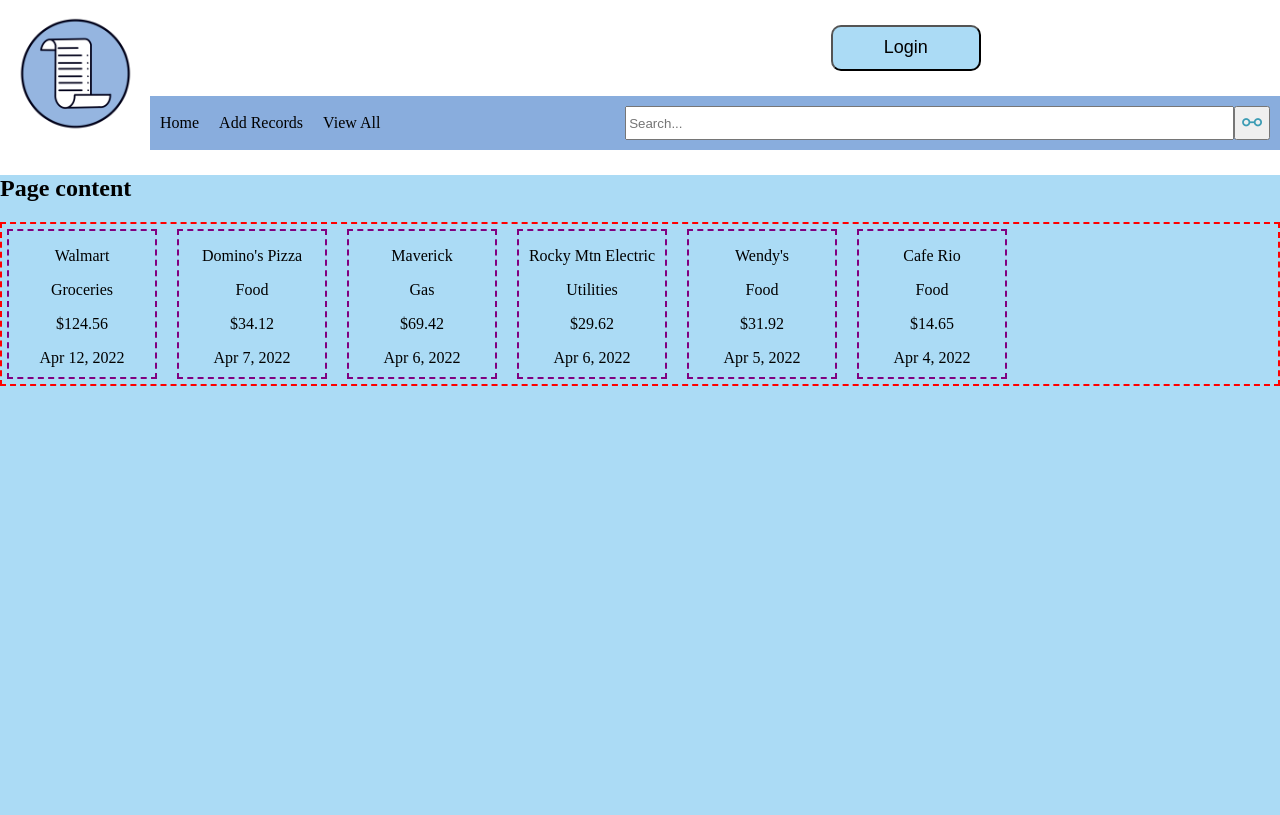
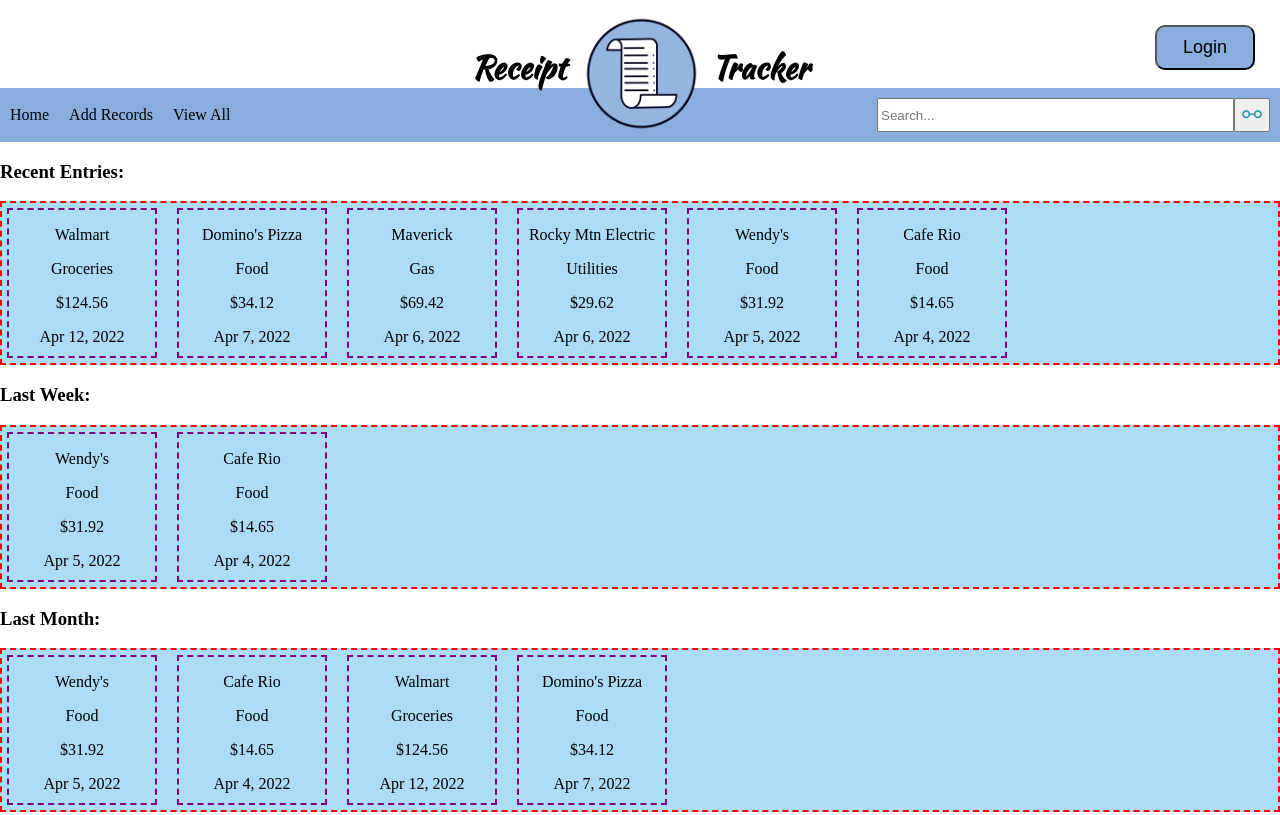
Before and after one commit to hansen-ri/Receipt-Tracker, a website built with Vite: page index.html in a window 1280 px wide. Built offline with nearby package versions, Linux system fonts and the light colour scheme.

Commit message:
node and header tweaks

```diff
--- a/index.html
+++ b/index.html
@@ -5,17 +5,23 @@
     <meta http-equiv="X-UA-Compatible" content="IE=edge" />
     <meta name="viewport" content="width=device-width, initial-scale=1.0" />
     <link rel="stylesheet" href="styles/general.css" />
+    <link href="https://fonts.googleapis.com/css2?family=Kaushan+Script&display=swap" rel="stylesheet">
     <title>Reciept Tracker | Home</title>
   </head>
   <body>
     <header>
-      <div id="banner">
+      <div id="banner_logo">
+        <h1>Receipt</h1>
         <img
           src="/images/Untitled_Artwork.png"
           alt="Receipt Logo"
           id="logo_img"
         />
+        <h1>Tracker</h1>
+      </div>
       <button id="login_btn">Login</button>
+    </header>
+    <main>
       <nav>
         <div><a class="active">Home</a></div>
         <div><a>Add Records</a></div>
@@ -25,12 +31,8 @@
           <button id="search_icon" type="submit"></button>
         </form>
       </nav>
-      </div>
-    </header>
-    <div id="seperator"></div>
-    <main>
-      <h2>Page content</h2>
-      <div id="gallery">
+      <h3>Recent Entries:</h3>
+      <div class="gallery">
         <!-- Example receipt -->
         <div class="receipt_preview">
           <p class="receipt_retailer">Walmart</p>
@@ -70,6 +72,48 @@
         </div>
         <!--  -->
       </div>
+      <h3>Last Week:</h3>
+      <div class="gallery">
+        <div class="receipt_preview">
+          <p class="receipt_retailer">Wendy's</p>
+          <p class="receipt_type">Food</p>
+          <p class="receipt_total">$31.92</p>
+          <p class="receipt_date">Apr 5, 2022</p>
+        </div>
+        <div class="receipt_preview">
+          <p class="receipt_retailer">Cafe Rio</p>
+          <p class="receipt_type">Food</p>
+          <p class="receipt_total">$14.65</p>
+          <p class="receipt_date">Apr 4, 2022</p>
+        </div>
+      </div>
+      <h3>Last Month:</h3>
+      <div class="gallery">
+        <div class="receipt_preview">
+          <p class="receipt_retailer">Wendy's</p>
+          <p class="receipt_type">Food</p>
+          <p class="receipt_total">$31.92</p>
+          <p class="receipt_date">Apr 5, 2022</p>
+        </div>
+        <div class="receipt_preview">
+          <p class="receipt_retailer">Cafe Rio</p>
+          <p class="receipt_type">Food</p>
+          <p class="receipt_total">$14.65</p>
+          <p class="receipt_date">Apr 4, 2022</p>
+        </div>
+        <div class="receipt_preview">
+          <p class="receipt_retailer">Walmart</p>
+          <p class="receipt_type">Groceries</p>
+          <p class="receipt_total">$124.56</p>
+          <p class="receipt_date">Apr 12, 2022</p>
+        </div>
+        <div class="receipt_preview">
+          <p class="receipt_retailer">Domino's Pizza</p>
+          <p class="receipt_type">Food</p>
+          <p class="receipt_total">$34.12</p>
+          <p class="receipt_date">Apr 7, 2022</p>
+        </div>
+      </div>
     </main>
     <footer></footer>
   </body>
--- a/styles/general.css
+++ b/styles/general.css
@@ -9,7 +9,7 @@
 }
 
 header {
-    height: 15vh;
+    height: 11vh;
     width: 100%;
 }
 
@@ -22,16 +22,11 @@
 }
 
 main {
-    background-color: var(--page_blue);
-    height: 80vh;
+    height: 89vh;
 }
 
-#seperator {
-    height: 35px;
-    width: 100%;
-}
-
-#gallery {
+.gallery {
+    background-color: var(--page_blue);
     border: dashed 2px red;
     display: flex;
     flex-wrap: wrap;
@@ -50,17 +45,26 @@
 
 /* Toggle for different logo/navbar layout */
 #banner {
-    /* display: flex;
-    align-items: flex-end; */
-    display: grid;
+    display: flex;
+    align-items: flex-end;
+    /* display: grid;
     grid-template-rows: auto auto;
     grid-template-columns: 150px auto auto;
-    height: 15vh;
-    /* margin-bottom: 35px; */
+    height: 15vh; */
+    margin-bottom: 35px;
+}
+
+#banner_logo {
+    display: flex;
+    align-items: center;
+    justify-content: center;
+    font-family: 'Kaushan Script', cursive;
 }
 
 #logo_img {
     margin: 15px;
+    margin-bottom: 0;
+    margin-right: 10px;
     height: 120px;
     width: auto;
     grid-column: 1 / 2;
@@ -71,13 +75,16 @@
 #login_btn {
     max-width: 150px;
     min-width: 100px;
-    background-color: var(--page_blue);
+    background-color: var(--logo_blue);
     font-size: large;
     border-radius: 10px;
     margin: 25px;
     padding: 10px;
-    grid-column: 3 / 4;
-    grid-row: 1 / 2;
+    position: absolute;
+    right: 0px;
+    top: 0px;
+    /* grid-column: 3 / 4;
+    grid-row: 1 / 2; */
 }
 
 nav {
@@ -87,8 +94,8 @@
     background-color: var(--logo_blue);
     padding: 10px;
     gap: 20px;
-    grid-column: 2 / 4;
-    grid-row: 2 / 3;
+    /* grid-column: 2 / 4;
+    grid-row: 2 / 3; */
 }
 
 #search_icon {
@@ -103,7 +110,7 @@
 }
 
 #search_bar input {
-    width: 70%;
+    width: 35%;
 }
 
 #search_bar {
```
Also changed, not shown: package.json (added, +24 -0 lines), index.js (added), 1 other file. Lines whose indentation alone changed are shown as unchanged.
